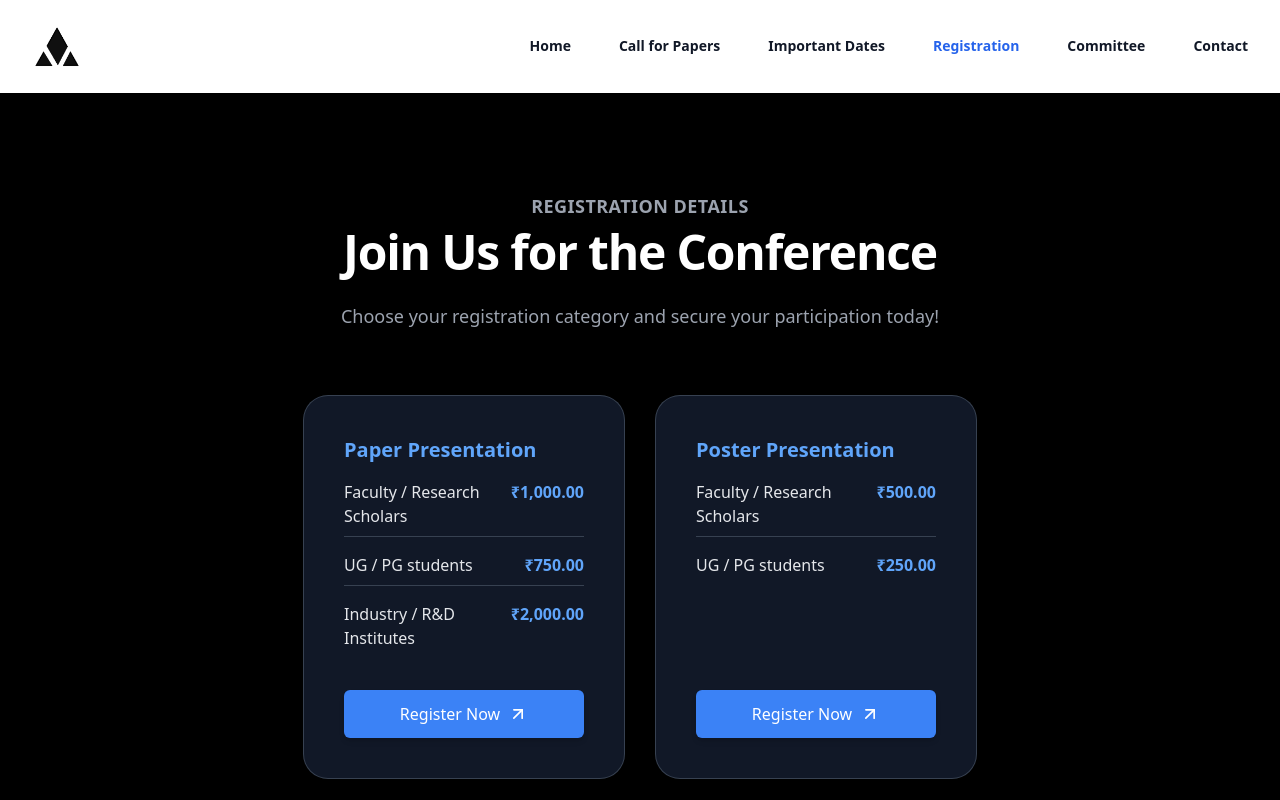
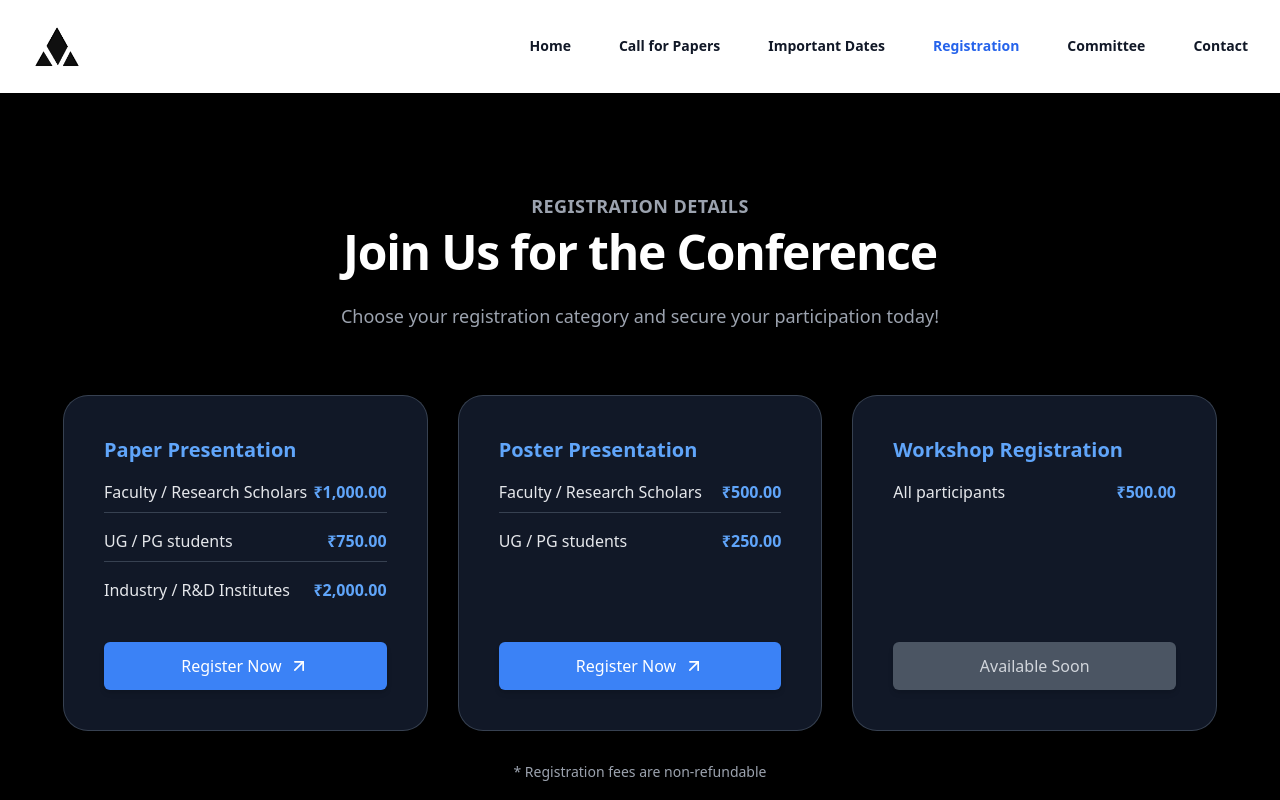
Before and after one commit to GVN101/conference-website, a React (Vite) app in the folder project/: page /registration in a window 1280 px wide. Shown: the top 800 px of the page. Built offline with nearby package versions, Linux system fonts and the light colour scheme.

Commit message:
Update Registration.tsx

```diff
--- a/project/src/pages/Registration.tsx
+++ b/project/src/pages/Registration.tsx
@@ -8,11 +8,12 @@ interface Category {
 interface RegistrationType {
   type: string;
   categories: Category[];
-  registrationLink: string;
+  registrationLink?: string; // Made optional for "Available Soon"
 }
 
 interface RegistrationButtonProps {
-  link: string;
+  link?: string;
+  isDisabled?: boolean;
 }
 
 const registrationTypes: RegistrationType[] = [
@@ -33,17 +34,23 @@ const registrationTypes: RegistrationType[] = [
     ],
     registrationLink: 'https://forms.gle/MoX7mfDyo1hGyr1VA'
   },
-  // {
-  //   type: 'Workshop Registration',
-  //   categories: [
-  //     { name: 'All participants', price: '₹500.00' },
-  //   ],
-  //   registrationLink: 'https://forms.google.com/workshop-registration'
-  // },
+  {
+    type: 'Workshop Registration',
+    categories: [
+      { name: 'All participants', price: '₹500.00' },
+    ],
+  },
 ];
 
 export default function Registration() {
-  const RegistrationButton = ({ link }: RegistrationButtonProps) => (
+  const RegistrationButton = ({ link, isDisabled }: RegistrationButtonProps) => (
+    isDisabled ? (
+      <span
+        className="inline-flex items-center justify-center rounded-md bg-gray-600 px-6 py-3 text-base font-medium text-gray-300 shadow-md w-full cursor-not-allowed"
+      >
+        Available Soon
+      </span>
+    ) : (
       <a
         href={link}
         target="_blank"
@@ -53,6 +60,7 @@ export default function Registration() {
         Register Now
         <ArrowUpRight className="ml-2 h-5 w-5 text-white" />
       </a>
+    )
   );
 
   return (
@@ -68,7 +76,7 @@ export default function Registration() {
           </p>
         </div>
 
-        <div className="mx-auto mt-16 grid max-w-lg grid-cols-1 gap-8 lg:max-w-2xl lg:grid-cols-2">
+        <div className="mx-auto mt-16 grid max-w-4xl grid-cols-1 gap-8 sm:max-w-5xl lg:max-w-6xl lg:grid-cols-3">
           {registrationTypes.map((tier) => (
             <div
               key={tier.type}
@@ -84,7 +92,7 @@ export default function Registration() {
                 ))}
               </ul>
               <div className="mt-8">
-                <RegistrationButton link={tier.registrationLink} />
+                <RegistrationButton link={tier.registrationLink} isDisabled={!tier.registrationLink} />
               </div>
             </div>
           ))}
```
Lines whose indentation alone changed are shown as unchanged.
